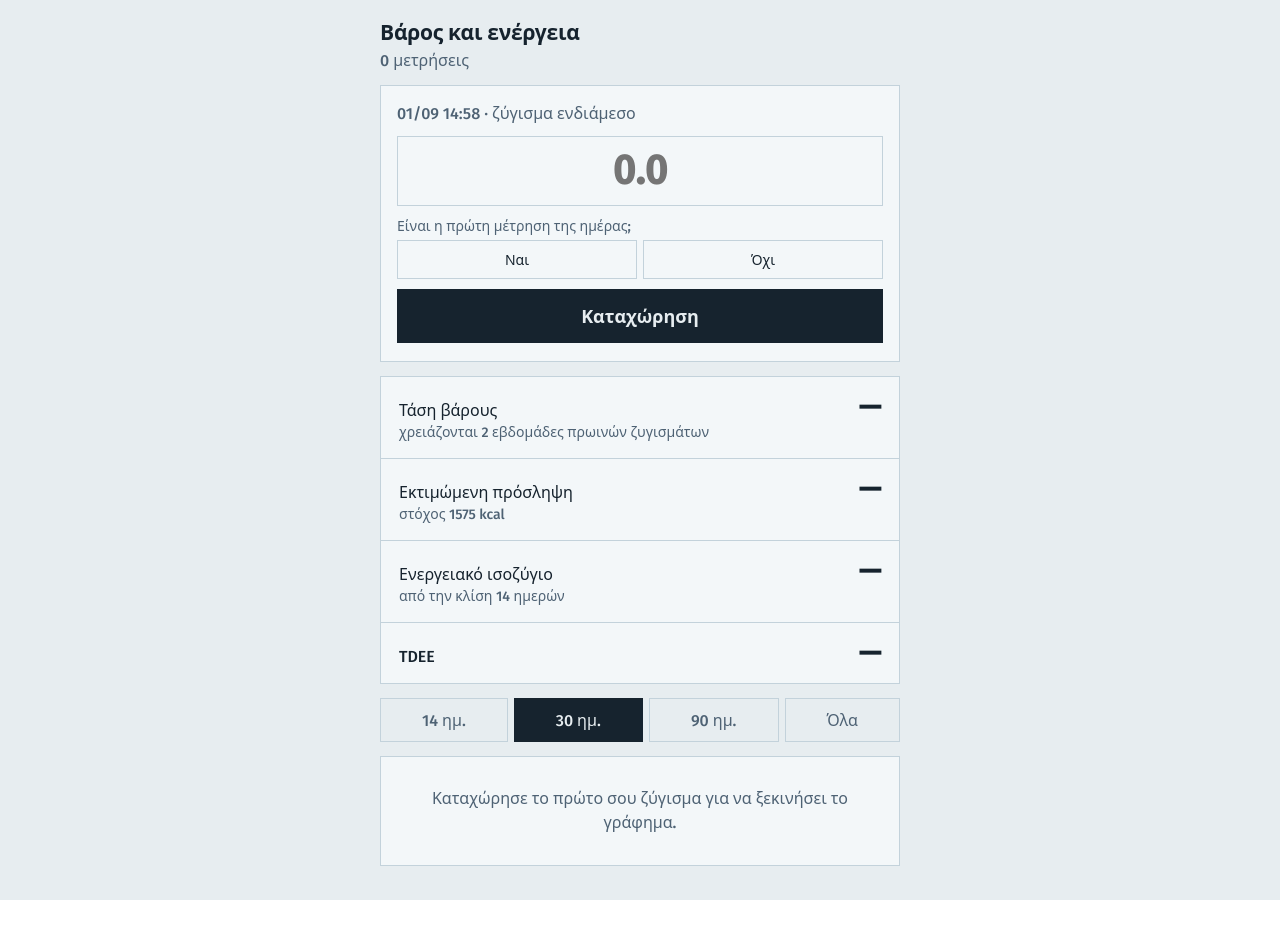
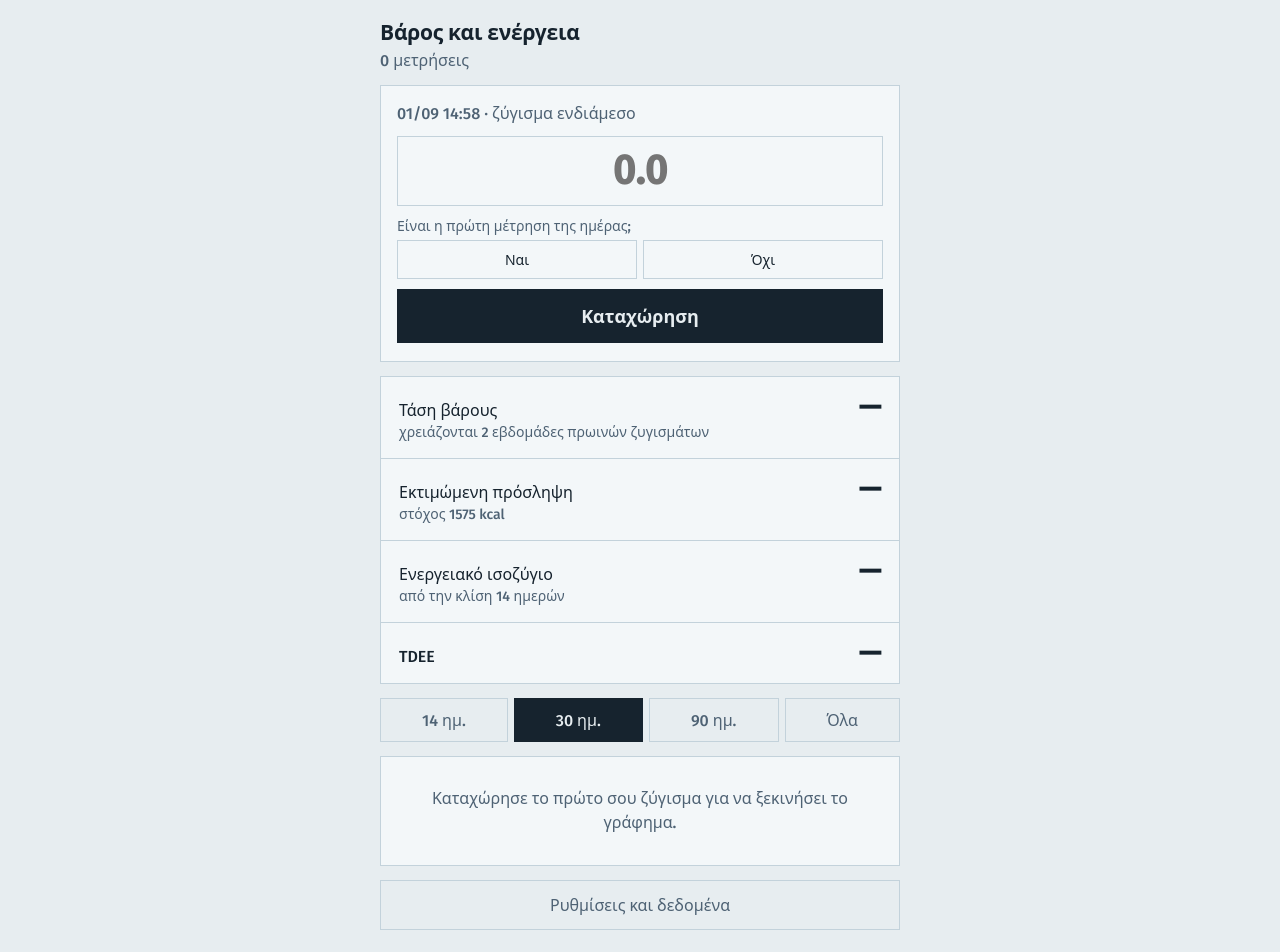
Before and after one commit to zosri/weight-app, a React (Vite) app: page / in a window 1280 px wide. Shown: the top 952 px of the page. Before the commit the page ends 900 px from the top, so only its background shows below. Built offline with nearby package versions, Linux system fonts and the light colour scheme.

Commit message:
Add files via upload

```diff
--- a/src/App.jsx
+++ b/src/App.jsx
@@ -1,6 +1,6 @@
 import React, { useState, useMemo } from 'react'
 import { C, T, W, FONT } from './tokens.js'
-import { loadMeasurements, addMeasurement, deleteMeasurement, loadProfile, exportJSON, estimateSteps, skipStreaks } from './lib/storage.js'
+import { loadMeasurements, addMeasurement, deleteMeasurement, loadProfile, saveProfile, exportJSON, estimateSteps, skipStreaks } from './lib/storage.js'
 import { withRoles } from './lib/roles.js'
 import { ewma, slopePerDay, balanceFromSlope } from './lib/trend.js'
 import { bmr, tdee } from './lib/metabolism.js'
@@ -9,13 +9,16 @@ import WeightEntry from './components/WeightEntry.jsx'
 import StatBar from './components/StatBar.jsx'
 import TrendChart from './components/TrendChart.jsx'
 import MeasurementList from './components/MeasurementList.jsx'
+import Settings from './components/Settings.jsx'
 
 const RANGES = [[14, '14 ημ.'], [30, '30 ημ.'], [90, '90 ημ.'], [0, 'Όλα']]
 
 export default function App() {
   const [raw, setRaw] = useState(loadMeasurements)
   const [range, setRange] = useState(30)
-  const profile = loadProfile()
+  // Το προφίλ είναι state πλέον: η οθόνη ρυθμίσεων το αλλάζει και όλα
+  // τα νούμερα (BMR, TDEE, απόκλιση από τον στόχο) ξαναϋπολογίζονται.
+  const [profile, setProfile] = useState(loadProfile)
 
   // Κάθε μέτρηση παίρνει ρόλο· μόνο οι 'first' μπαίνουν στο EWMA.
   const tagged = useMemo(() => withRoles(raw), [raw])
@@ -100,6 +103,13 @@ export default function App() {
 
   const save = (m) => setRaw(addMeasurement(m))
   const remove = (id) => setRaw(deleteMeasurement(id))
+  // Επιστρέφει το προφίλ όπως τελικά αποθηκεύτηκε (με τα όρια εφαρμοσμένα),
+  // ώστε η φόρμα να δείξει πίσω την πραγματική τιμή και όχι ό,τι πληκτρολογήθηκε.
+  const updateProfile = (patch) => {
+    const next = saveProfile(patch)
+    setProfile(next)
+    return next
+  }
 
   const backup = () => {
     const blob = new Blob([exportJSON()], { type: 'application/json' })
@@ -148,14 +158,13 @@ export default function App() {
 
         <MeasurementList points={points} onDelete={remove} />
 
-        {raw.length > 0 && (
-          <button onClick={backup} style={{
-            padding: '13px', fontSize: T.sm, fontWeight: W.normal, cursor: 'pointer',
-            border: `1px solid ${C.grid}`, background: 'transparent', color: C.muted,
-          }}>
-            Αποθήκευση αντιγράφου ασφαλείας
-          </button>
-        )}
+        <Settings
+          profile={profile}
+          count={raw.length}
+          onProfile={updateProfile}
+          onMeasurements={setRaw}
+          onExport={backup}
+        />
       </div>
     </div>
   )
```
